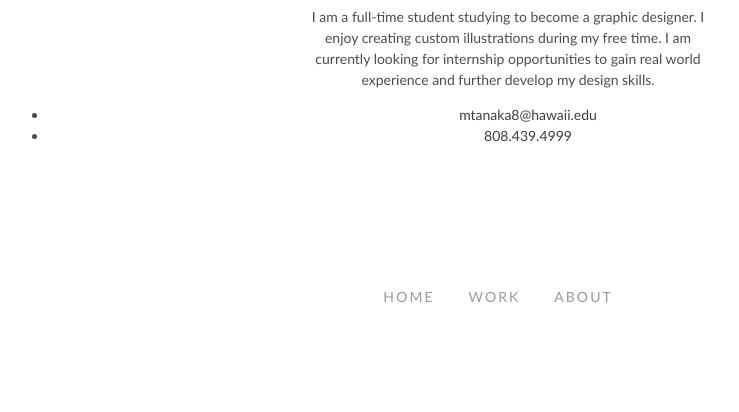
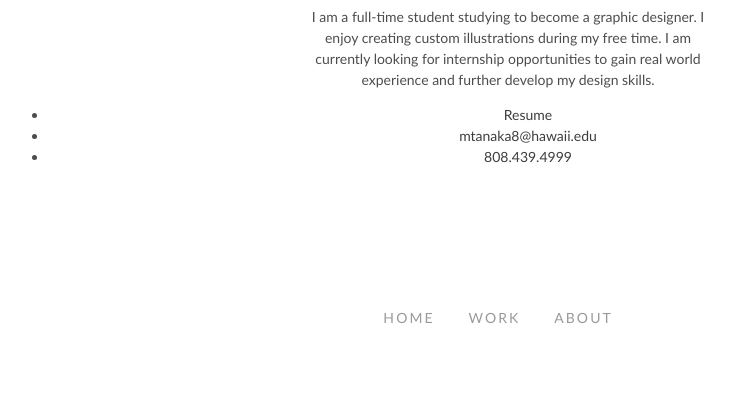
Before and after one commit to mtanaka8/portfolio2022, a plain HTML site: page about.html in a window 1280 px wide. Shown: the part 613-1025 px from the top of the page, without its empty margins (132-871 px from the left). Before the commit the page ends 1004 px from the top, so only its background shows below. Drawn offline with Linux system fonts and the light colour scheme.

Commit message:
updated links

```diff
--- a/about.html
+++ b/about.html
@@ -50,6 +50,8 @@
                 </p>
             <ul class="contact-list">
 
+                <li class="list-item"><a href="img/TanakaMaria_resume.pdf" title="Check out my resume">Resume</a></span></li>
+
                 <li class="list-item"><a href="mailto:mtanaka8@hawaii.edu" title="Send me an email">mtanaka8@hawaii.edu</a></span></li>
 
                 <li class="list-item"><a href="tel:1-808-439-4999" title="Give me a call">808.439.4999</a></span></li>
```
Also changed, not shown: 1 other file.
